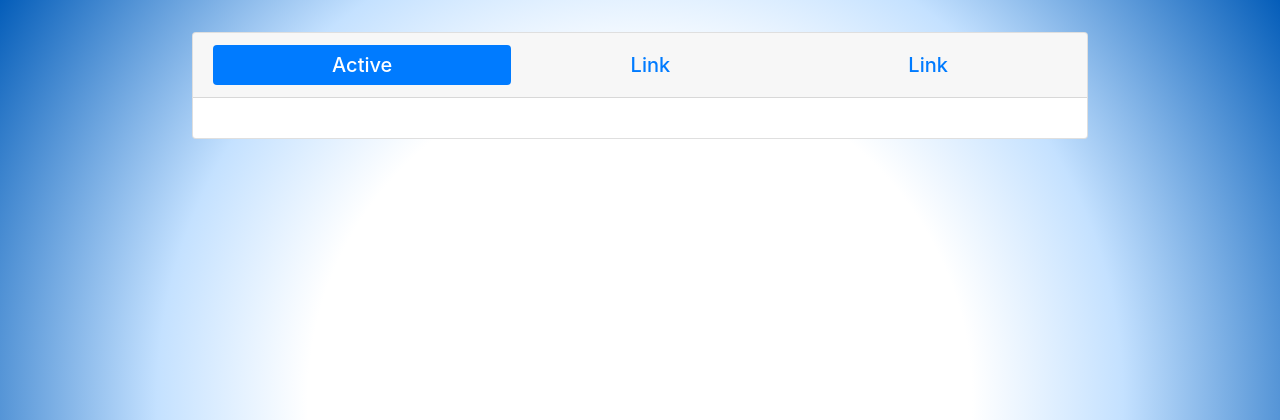
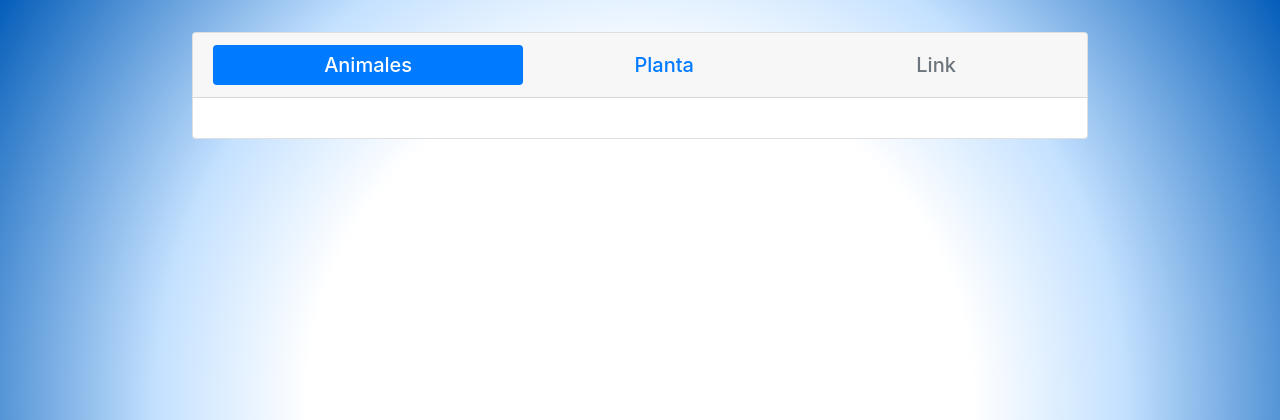
Before and after one commit to davidcast973/TrabajoTerminalESCOM, a Django app: page / in a window 1280 px wide. Shown: the top 420 px of the page. Run offline with Django 3.2, Linux system fonts and the light colour scheme; data that the repository does not hold is empty; some libraries are stand-ins or nearby versions.

Commit message:
Funcionalidad a las pestañas
Se le dio funcionalidad con links a las pestañas. Se creo una nueva vista para mostrar  a las plantas.

```diff
--- a/SASTRE/bosque/models.py
+++ b/SASTRE/bosque/models.py
@@ -17,8 +17,9 @@ class Animal(models.Model):
 class Planta(models.Model):
 	"""docstring for Animal: Esta clase describe a cada animal que se en cuentra en un determinado bosque."""
 
+	nombrePlanta= models.CharField(max_length= 20, default= 'Manzana')
 	frutos= models.BooleanField()
-	nombreFruto= models.CharField(max_length= 20, default= 'manzana')
+	nombreFruto= models.CharField(max_length= 20, blank= True)
 
 	def __str__(self):
-		return self.nombreFruto
+		return self.nombrePlanta
--- /dev/null
+++ b/SASTRE/bosque/templates/bosque/animal_list.html
@@ -0,0 +1,25 @@
+{% extends 'bosque/baseBosque.html' %}
+
+{% block contenidoBosque %}
+	    <h5 class="card-header">
+	        <nav class="nav nav-pills nav-fill">
+	            <a class="nav-item nav-link active" href="#">Animales</a>
+	            <a class="nav-item nav-link" href="{% url 'planta_list' %}">Planta</a>
+	            <a class="nav-item nav-link disabled" href="#">Link</a>
+	        </nav>
+	    </h5>
+	    <div class="card-body">
+			<div class="row">
+			{% for animal in animales %}
+			  <div class="col-sm-6">
+			    <div class="card text-center mx-auto margin10" style="width: 18rem;">
+				  <div class="card-body">
+				    <h5 class="card-title">{{animal}}</h5>
+				    <p class="card-text">{{animal}}</p>
+				  </div>
+				</div>
+			  </div>
+			{% endfor %}
+			</div>
+	    </div>
+{% endblock %}
--- a/SASTRE/bosque/templates/bosque/baseBosque.html
+++ b/SASTRE/bosque/templates/bosque/baseBosque.html
@@ -16,17 +16,9 @@
     <body>
         <div class="limiter">
             <div class="card">
-                <h5 class="card-header">
-                    <nav class="nav nav-pills nav-fill">
-                        <a class="nav-item nav-link active" href="#">Active</a>
-                        <a class="nav-item nav-link" href="#">Link</a>
-                        <a class="nav-item nav-link" href="#">Link</a>
-                    </nav>
-                </h5>
-                <div class="card-body">
-                    {% block contenidoBosque %}
-                    {% endblock %}
-                </div>
+                {% block contenidoBosque %}
+                {% endblock %}
             </div>
-        </div>    </body>
+        </div>
+    </body>
 </html>
--- a/SASTRE/bosque/templates/bosque/bosque_list.html
+++ /dev/null
@@ -1,16 +0,0 @@
-{% extends 'bosque/baseBosque.html' %}
-
-{% block contenidoBosque %}
-	<div class="row">
-	{% for animal in animales %}
-	  <div class="col-sm-6">
-	    <div class="card text-center mx-auto margin10" style="width: 18rem;">
-		  <div class="card-body">
-		    <h5 class="card-title">{{animal}}</h5>
-		    <p class="card-text">{{animal}}</p>
-		  </div>
-		</div>
-	  </div>
-	{% endfor %}
-	</div>
-{% endblock %}
--- a/SASTRE/bosque/urls.py
+++ b/SASTRE/bosque/urls.py
@@ -2,5 +2,7 @@ from django.urls import path
 from . import views
 
 urlpatterns = [
-	path('', views.bosque_list, name='bosque_list'),
+	path('', views.animal_list, name='animal_list'),
+	path('bosque/animal/', views.animal_list, name='animal_list'),
+	path('bosque/planta/', views.planta_list, name='planta_list'),
 	]
--- a/SASTRE/bosque/views.py
+++ b/SASTRE/bosque/views.py
@@ -3,6 +3,10 @@ from .models import *
 
 # Create your views here.
 
-def bosque_list(request):
+def animal_list(request):
 	animales= Animal.objects.all().order_by('nombreAnimal')
-	return render(request, 'bosque/bosque_list.html', {'animales': animales})
+	return render(request, 'bosque/animal_list.html', {'animales': animales})
+
+def planta_list(request):
+	plantas= Planta.objects.all().order_by('nombreFruto')
+	return render(request, 'bosque/planta_list.html', {'plantas': plantas})
```
Also changed, not shown: SASTRE/bosque/templates/bosque/planta_list.html (added, +25 -0 lines), SASTRE/bosque/migrations/0008_planta_nombreplanta.py (added), SASTRE/bosque/migrations/0009_auto_20200218_2123.py (added).
